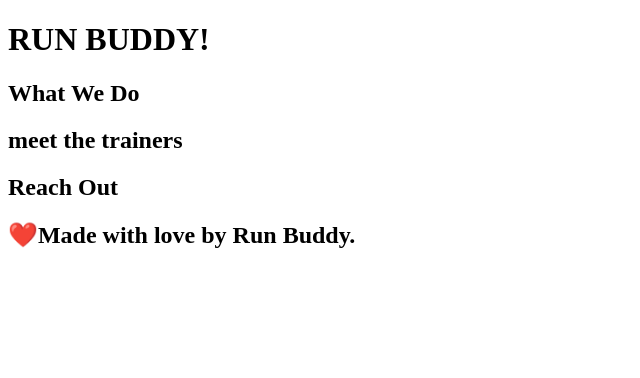
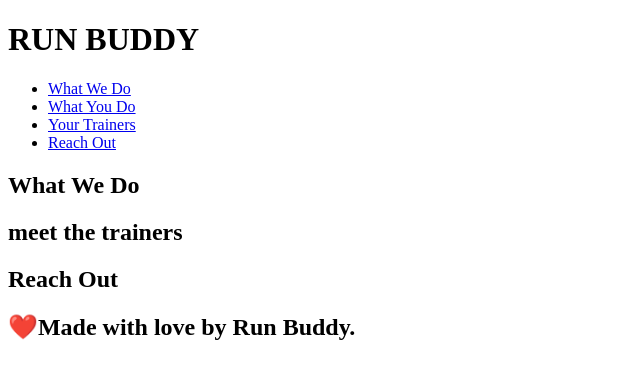
Before and after one commit to DenGuz/Run-Buddy, a plain HTML site: page index.html in a window 1280 px wide. Shown: the whole page, without its empty margins (0-640 px from the left). Drawn offline with Linux system fonts and the light colour scheme.

Commit message:
New changes

```diff
--- a/index.html
+++ b/index.html
@@ -1,13 +1,35 @@
 <!DOCTYPE html>
 <html land="en">
+
 <head>
     <meta charset="UTF-8" />
     <title>Run Buddy</title>
 </head>
+
 <body>
     <!--navigation -->
     <header>
-         <h1>RUN BUDDY!</h1>
+        <h1>RUN BUDDY</h1>
+        <nav>
+            <!-- Unordered list element -->
+            <ul>
+                <!--List item element-->
+                <li>
+                    <!--Anchor element-->
+                    <a href="#what-we-do">What We Do</a>
+                </li>
+                <li>
+                    <a href="#what-you-do">What You Do</a>
+                </li>
+                <li>
+                    <a href="#your-trainers">Your Trainers</a>
+                </li>
+                <li>
+                    <a href="#reach-out">Reach Out</a>
+                </li>
+            </ul>
+
+        </nav>
     </header>
 
     <!--hero/jumbotron-->
@@ -35,4 +57,5 @@
         <h2>❤️Made with love by Run Buddy.</h2>
     </footer>
 </body>
+
 </html>
```
Lines whose indentation alone changed are shown as unchanged.
